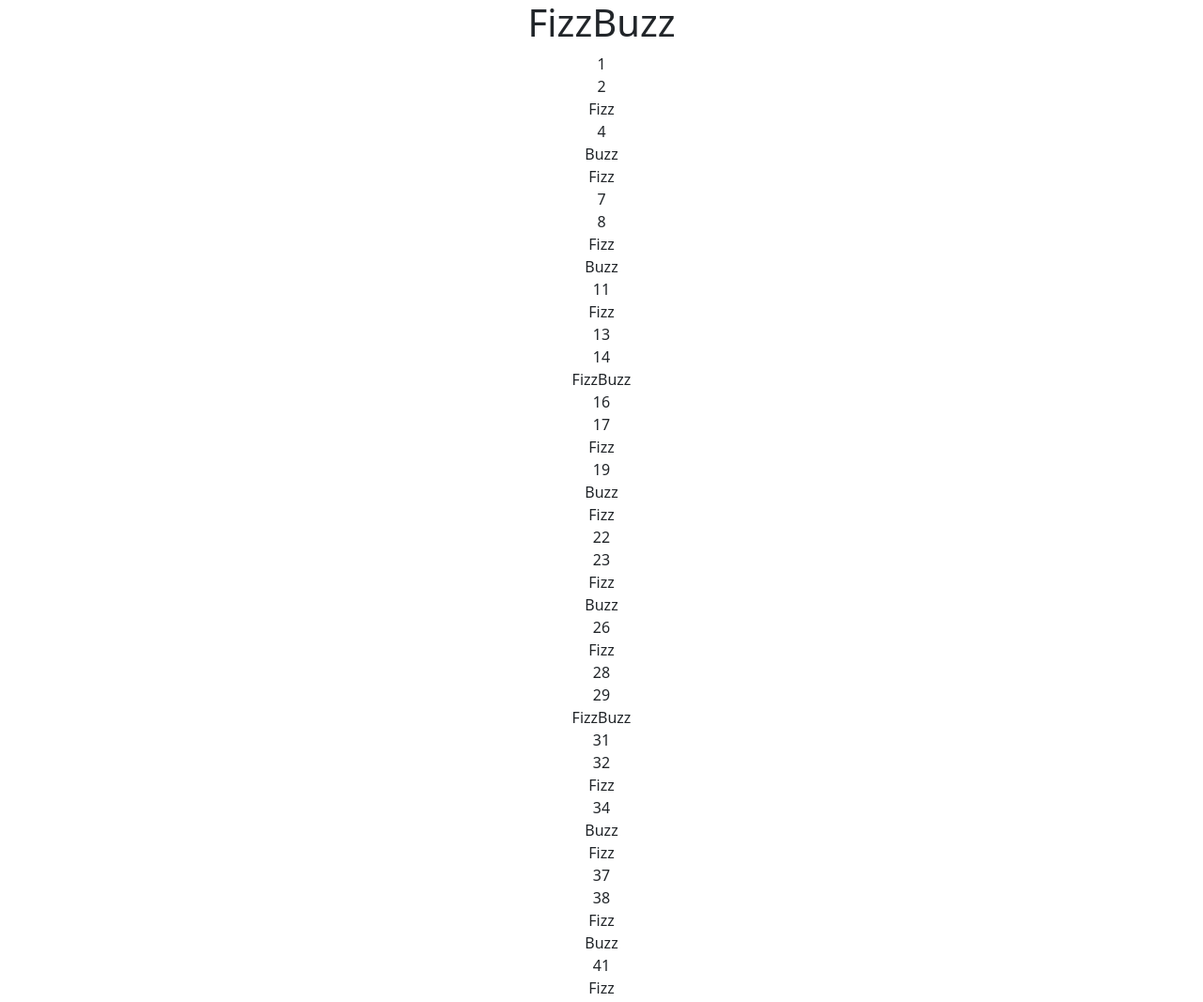
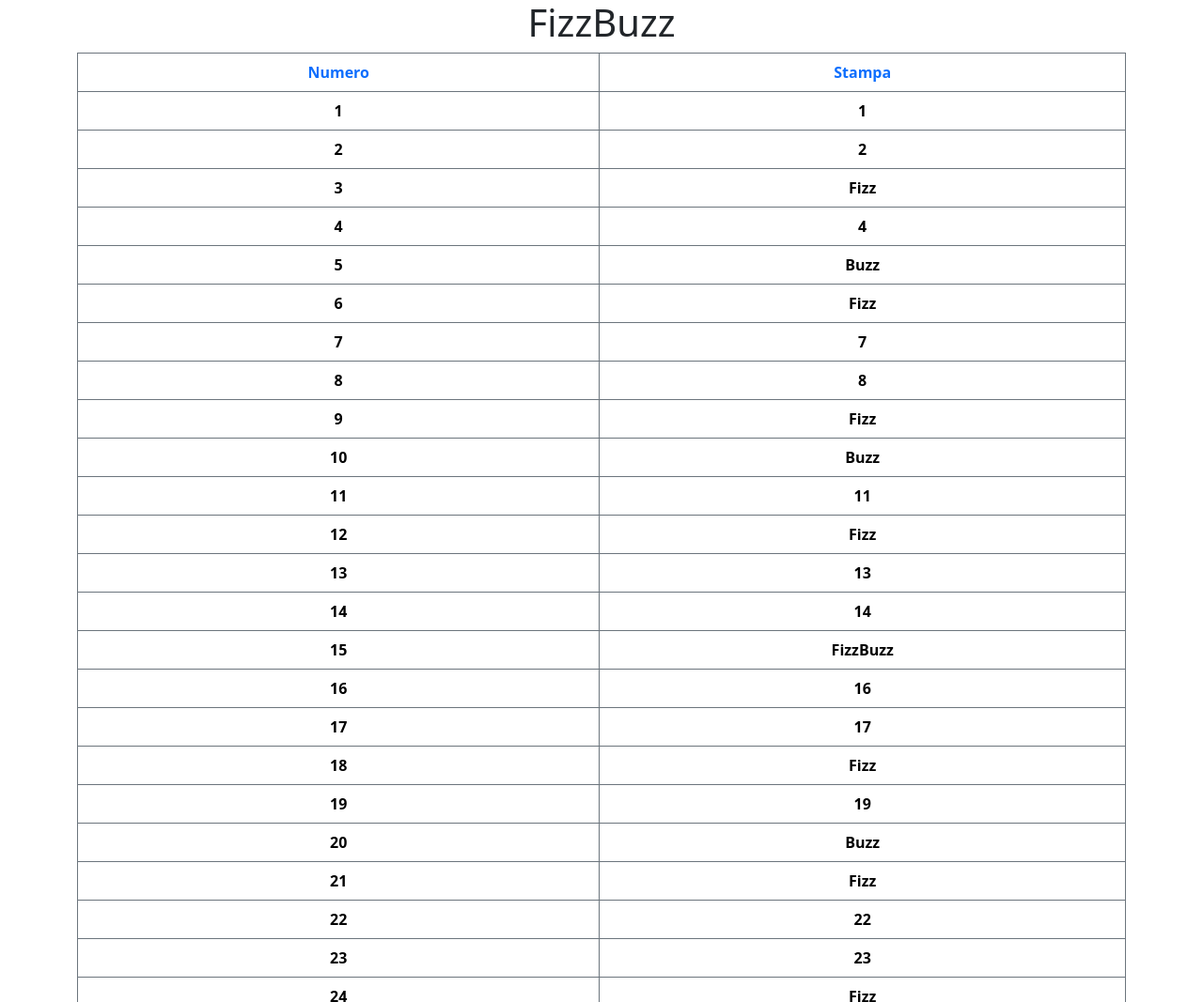
Before and after one commit to MassimoCorvo/js-fizzbuzz, a plain HTML site: page index.html in a window 1280 px wide. Shown: the top 1067 px of the page at 94% size. Drawn offline with nearby package versions, Linux system fonts and the light colour scheme.

Commit message:
table version

```diff
--- a/index.html
+++ b/index.html
@@ -16,7 +16,19 @@
     </header>
 
     <main>
-        <div class="container text-center" id="numbers">
+        <div class="container text-center text-secondary fw-bold">
+            <table class="table table-bordered border-secondary">
+                <thead>
+                    <tr>
+                        <th class="text-primary">Numero</th>
+                        <th class="text-primary">Stampa</th>
+                    </tr>
+                </thead>
+
+                <tbody id="numbers">
+
+                </tbody>
+            </table>
 
         </div>
     </main>
--- a/js/main.js
+++ b/js/main.js
@@ -9,7 +9,7 @@ for(let i = 1; i <= 100; i++){
     if( (i%3) === 0 && (i%5) === 0){
         //console.log("FizzBuzzz");
 
-        numbers.innerHTML += "<div>FizzBuzz</div>";
+        numbers.innerHTML += "<tr><td>" + i + "</td><td>FizzBuzz</td></tr>";
 
 
     }
@@ -17,18 +17,18 @@ for(let i = 1; i <= 100; i++){
      else if ((i%3) === 0){
         //console.log("Fizz");
 
-        numbers.innerHTML += "<div>Fizz</div>";
+        numbers.innerHTML += "<tr><td>" + i + "</td><td>Fizz</td></tr>";
     }
     // Caso 3: multipli di 5
      else if ((i%5) === 0){
         //console.log("Buzz");
 
-        numbers.innerHTML += "<div>Buzz</div>";
+        numbers.innerHTML += "<tr><td>" + i + "</td><td>Buzz</td></tr>";
     }
     // Tutti gli altri numeri
     else{
         //console.log(i);
 
-        numbers.innerHTML += "<div>" + i + "</div>";
+        numbers.innerHTML += "<tr><td>" + i + "</td><td>" + i + "</td></tr>";
     }
 }
```
